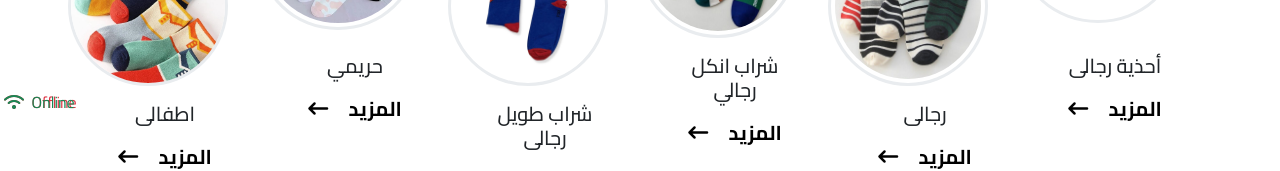
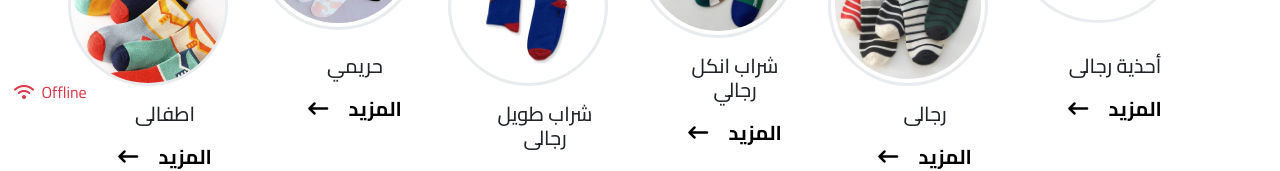
Before and after one commit to Eng-MahmoudOthman/Store-App_Front-End, a React (Create React App) app: page / in a window 1280 px wide. Shown: the part 686-857 px from the top of the page. Built offline with nearby package versions, Linux system fonts and the light colour scheme; no server answers; what socket.io would draw is missing.

Commit message:
initial commit

```diff
--- a/src/Components/Layout/Layout.jsx
+++ b/src/Components/Layout/Layout.jsx
@@ -17,11 +17,11 @@ export default function Layout({socket}){
             </div>
          </Offline>
 
-         <Online>
+         {/* <Online>
             <div className="network fixed-bottom text-success">
                <i className="fa-solid fa-wifi p-1 "></i> Online
             </div>
-         </Online>
+         </Online> */}
 
          <Footer/>
       </Fragment>
--- a/src/index.css
+++ b/src/index.css
@@ -210,7 +210,9 @@
 
 
 
-
+.network {
+   padding: 10px ;
+}
 
 
 
```
